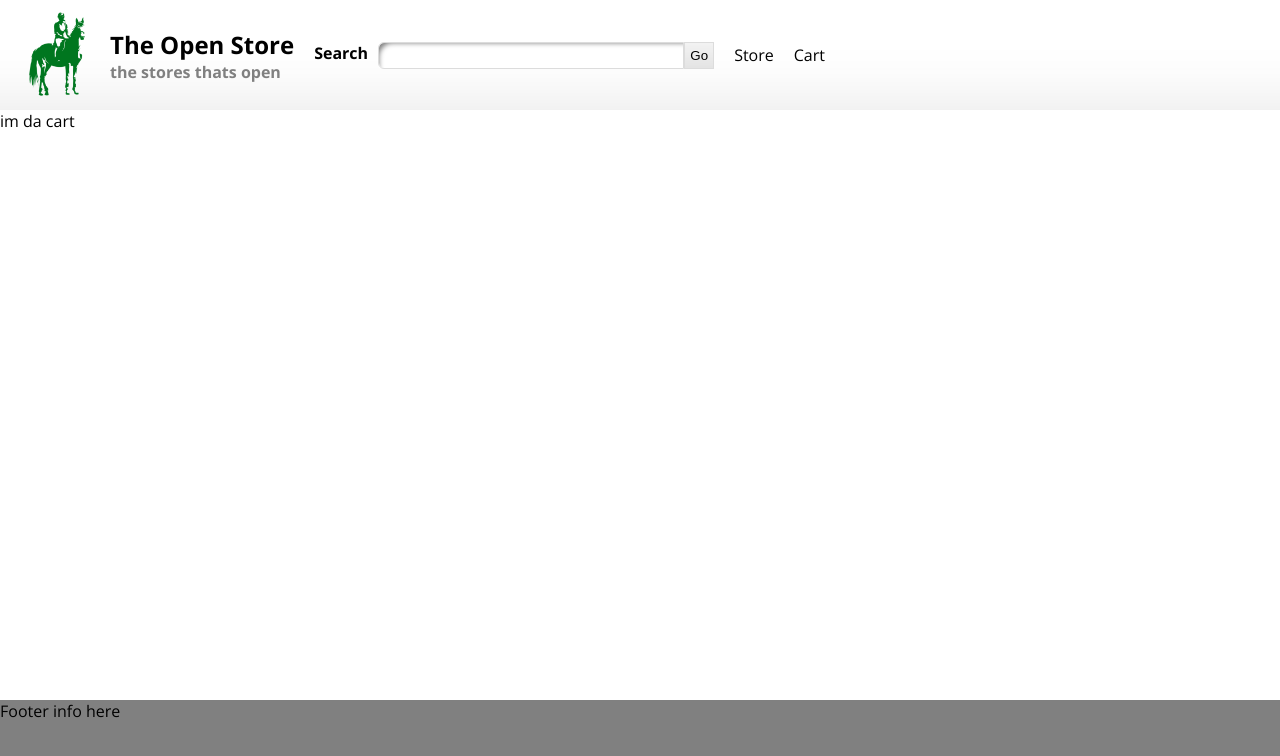
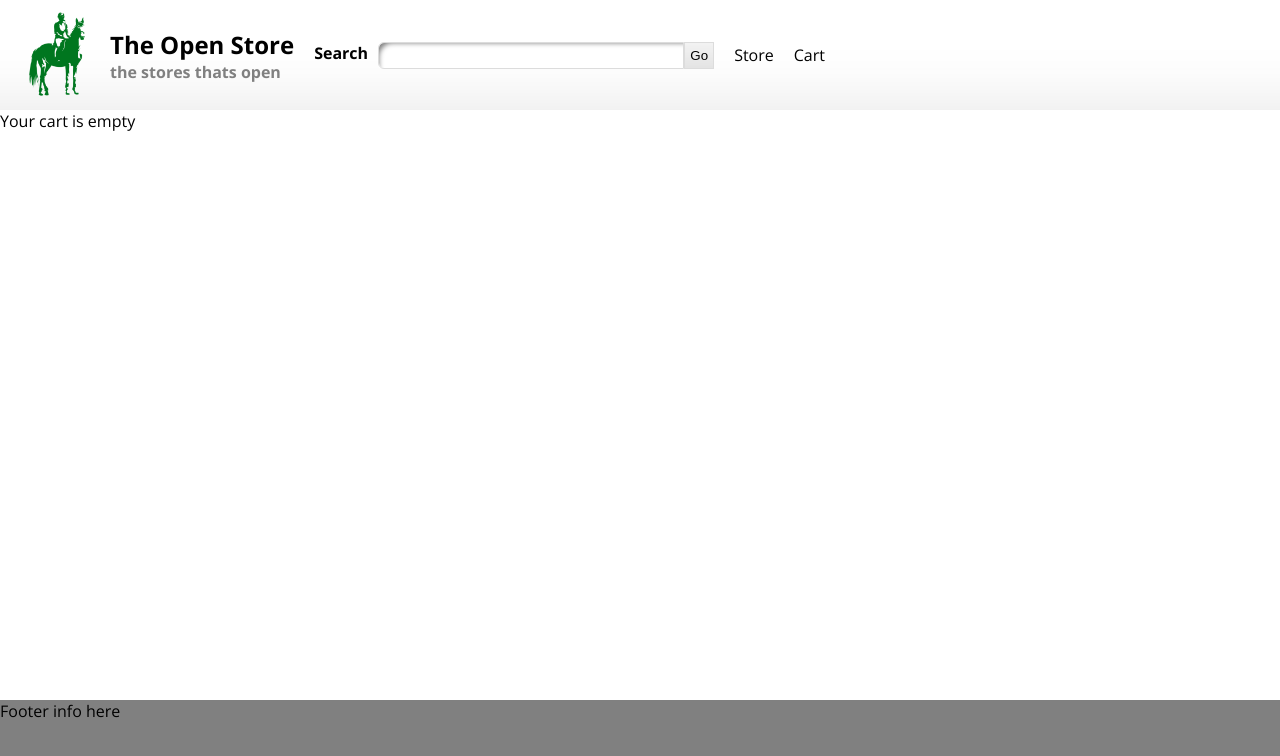
Before and after one commit to Dvisii0n/the-open-store, a React (Vite) app: page /cart in a window 1280 px wide. Shown: the top 756 px of the page. Built offline with nearby package versions, Linux system fonts and the light colour scheme.

Commit message:
Implemented cart page

```diff
--- a/src/components/Cart/Cart.jsx
+++ b/src/components/Cart/Cart.jsx
@@ -1,7 +1,21 @@
+import { useOutletContext } from "react-router";
 import CartStyles from "./Cart.module.css";
+import CartItem from "../CartItem/CartItem";
 
 function Cart() {
-  return <div className={CartStyles.cart}>im da cart</div>;
+  const [cartItems] = useOutletContext();
+
+  const cartItemsArr = Object.values(cartItems);
+
+  if (!Object.keys(cartItems).length)
+    return <p className={CartStyles.empty}>Your cart is empty</p>;
+  return (
+    <div className={CartStyles.cart}>
+      {cartItemsArr.map((item) => (
+        <CartItem key={item.info.id} itemInfo={item.info} />
+      ))}
+    </div>
+  );
 }
 
 export default Cart;
--- a/src/components/Cart/Cart.module.css
+++ b/src/components/Cart/Cart.module.css
@@ -1,3 +1,10 @@
-.cart {
+.cart,
+.empty {
   flex-grow: 1;
 }
+
+.cart {
+  display: flex;
+  flex-direction: column;
+  gap: 10px;
+}
```
